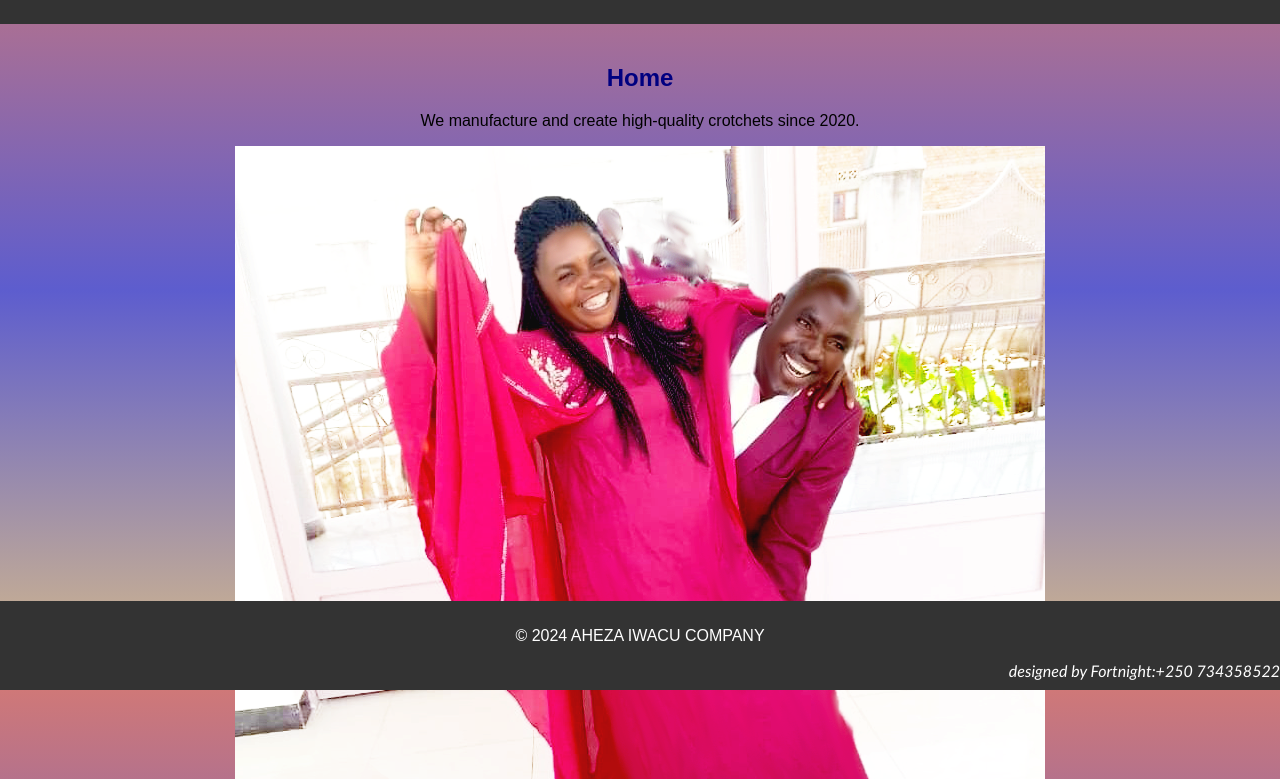
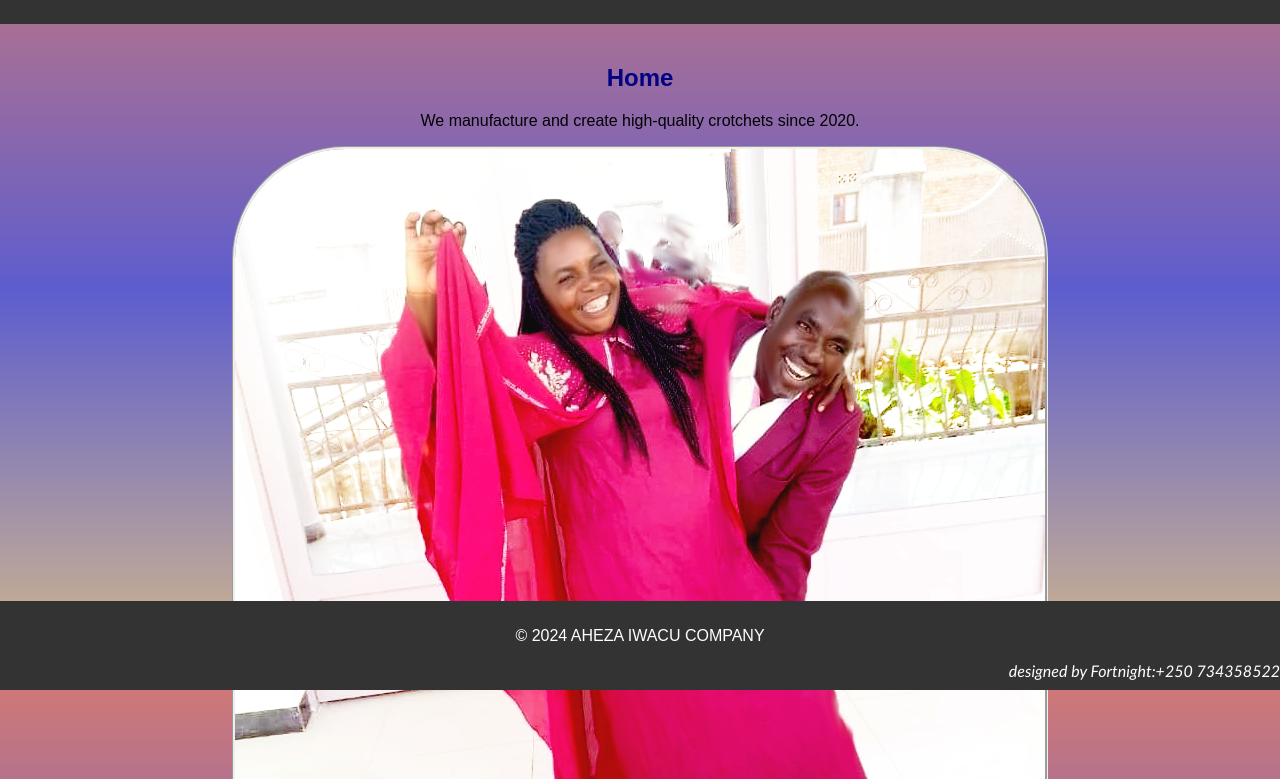
Before and after one commit to FORTNIGHT-3/Night, a plain HTML site: page index.html in a window 1280 px wide. Shown: the part 110-889 px from the top of the page. Drawn offline with Linux system fonts and the light colour scheme.

Commit message:
Update styles.css

```diff
--- a/styles.css
+++ b/styles.css
@@ -61,3 +61,6 @@ right{
     font-family: 'Gill Sans', 'Gill Sans MT', Calibri, 'Trebuchet MS', sans-serif;
     font-style: italic;
 }
+img{
+    border-radius: 3cm;
+    border-style: groove;}
```
